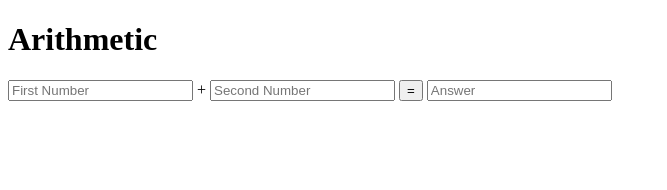
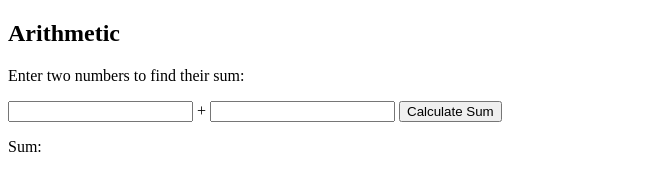
Before and after one commit to Hemesh0204/SE, a website: page index.html in a window 1280 px wide. Shown: the whole page, without its empty margins (0-667 px from the left). Drawn offline with Linux system fonts and the light colour scheme.

Commit message:
Service-first upload

```diff
--- a/index.html
+++ b/index.html
@@ -1,31 +1,51 @@
 <!DOCTYPE html>
 <html lang="en">
 <head>
-    <meta charset="UTF-8">
-    <meta name="viewport" content="width=device-width, initial-scale=1.0">
-    <title>Arithmetic</title>
+    <title>Arithmetic Calculator</title>
 </head>
 <body>
-    <h1>Arithmetic</h1>
 
-    <form onsubmit="return performAddition()">
-        <input type="number" id="firstNumber" placeholder="First Number">
-        <span>+</span>
-        <input type="number" id="secondNumber" placeholder="Second Number">
-        <input type="submit" value="=">
-        <input type="text" id="answer" placeholder="Answer" readonly>
-    </form>
+    <section>
+        <h2>Arithmetic</h2>
+        <p>Enter two numbers to find their sum:</p>
+
+        <input type="number" id="num1" name="num1" required>
+
+        <span> + </span>
+
+        <input type="number" id="num2" name="num2" required>
+
+        <button onclick="calculateSum()">Calculate Sum</button>
+
+        <p id="result">Sum: </p>
+    </section>
 
     <script>
-        function performAddition() {
-            var firstNum = parseFloat(document.getElementById('firstNumber').value);
-            var secondNum = parseFloat(document.getElementById('secondNumber').value);
-            var sum = firstNum + secondNum;
+        function calculateSum() {
+            // Get the values of the input fields
+            var num1 = parseFloat(document.getElementById('num1').value);
+            var num2 = parseFloat(document.getElementById('num2').value);
 
-            document.getElementById('answer').value = sum.toFixed(2);
-
-            return false;
+            // Check if the input is valid
+            if (!isNaN(num1) && !isNaN(num2)) {
+                // Make an AJAX request to the arithmetic service
+                fetch(`http://localhost:3000/add?num1=${num1}&num2=${num2}`)
+                    .then(response => response.text())
+                    .then(result => {
+                        // Display the result
+                        document.getElementById('result').innerHTML = result;
+                    })
+                    .catch(error => {
+                        console.error('Error:', error);
+                        // Display an error message
+                        document.getElementById('result').innerHTML = 'Error occurred while fetching result.';
+                    });
+            } else {
+                // Display an error message for invalid input
+                document.getElementById('result').innerHTML = 'Invalid input. Please enter valid numbers.';
+            }
         }
     </script>
+
 </body>
 </html>
```
Also changed, not shown: index.js (added, +31 -0 lines), package.json (added, +16 -0 lines), 1 other file.
